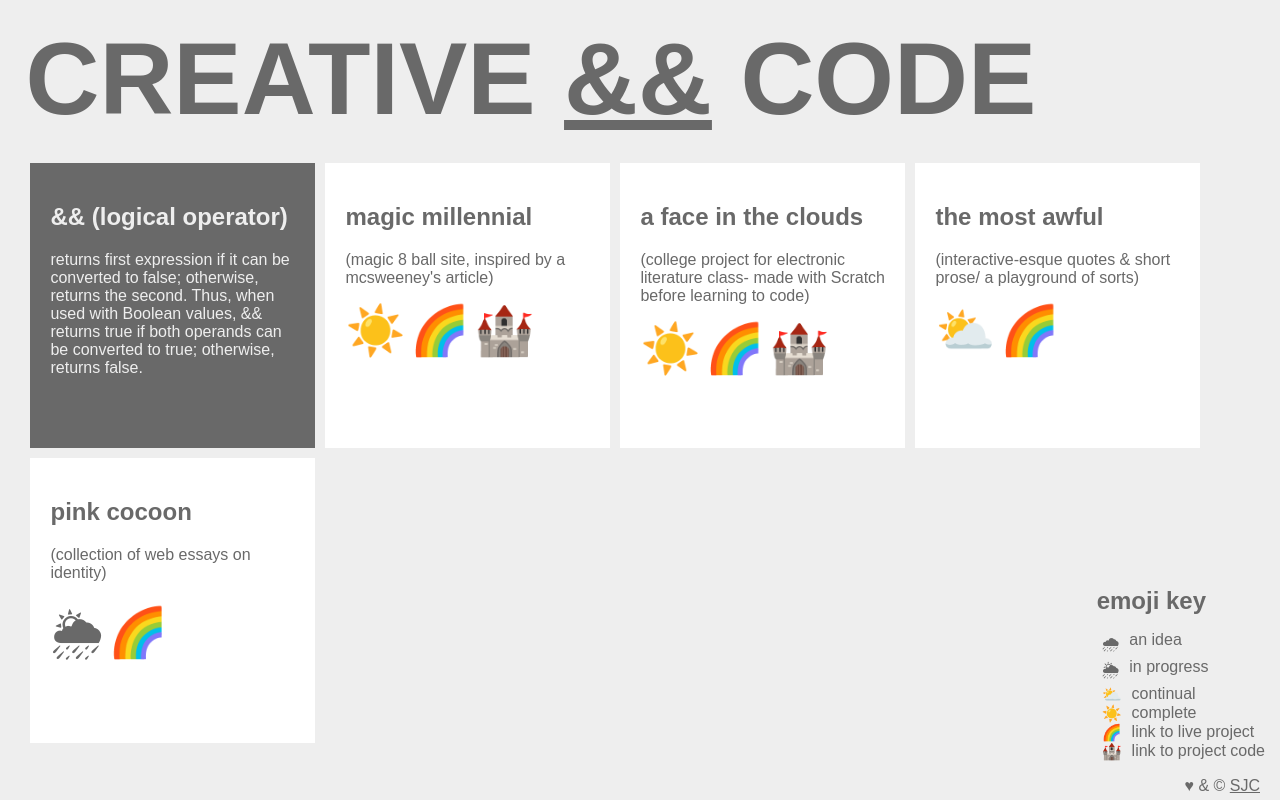
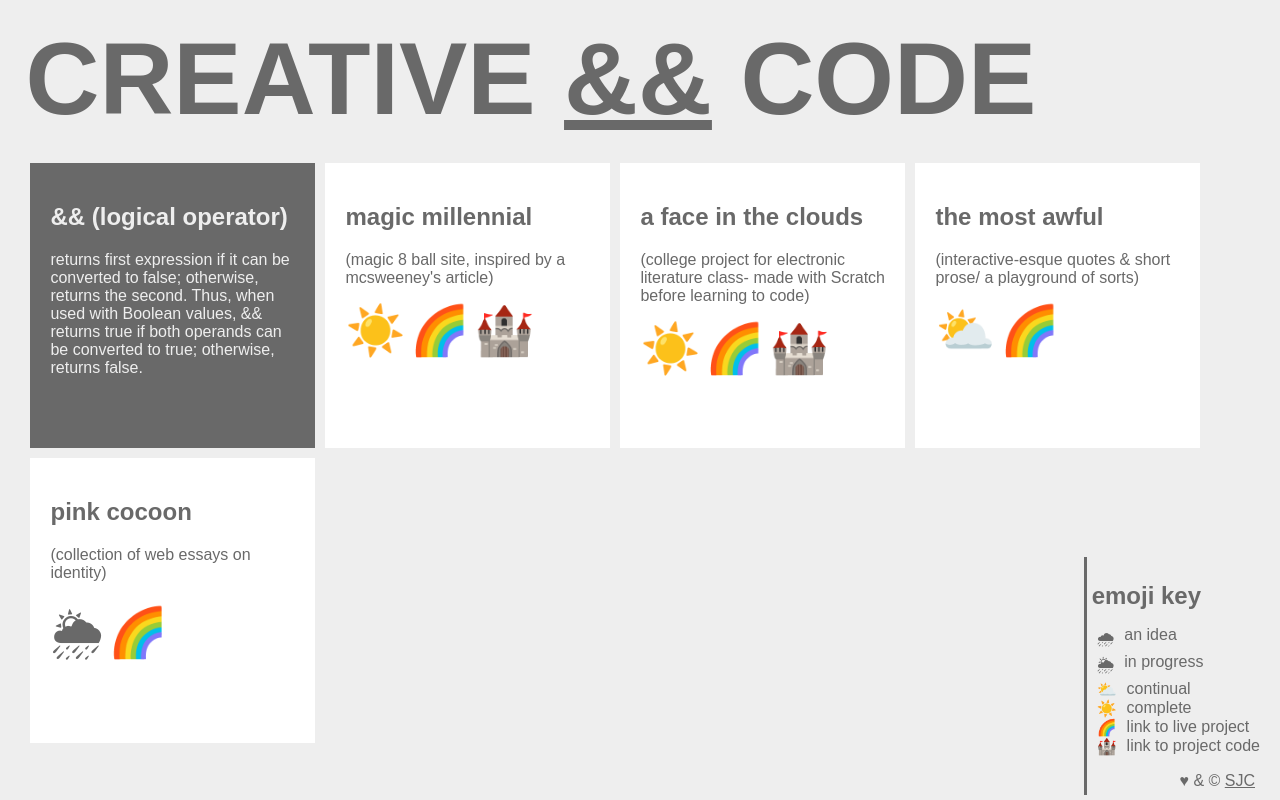
Before and after one commit to sajoy/portfolio, a plain HTML site: page index.html in a window 1280 px wide. Drawn offline with Linux system fonts and the light colour scheme; a web font is replaced by a local one.

Commit message:
add border to aside

```diff
--- a/styles.css
+++ b/styles.css
@@ -42,7 +42,7 @@ main {
     max-width: 1200px;
     /*padding: 10px;*/
     /*margin: 0 auto;*/
-    margin-bottom: 50px;
+    margin-bottom: 150px;
 }
 
 article {
@@ -89,6 +89,9 @@ aside {
     position: fixed;
     bottom: 5px;
     right: 10px;
+    background-color: #eee;
+    padding: 5px;
+    border-left: 3px solid #696969;
 }
 
 aside h2 {
```
